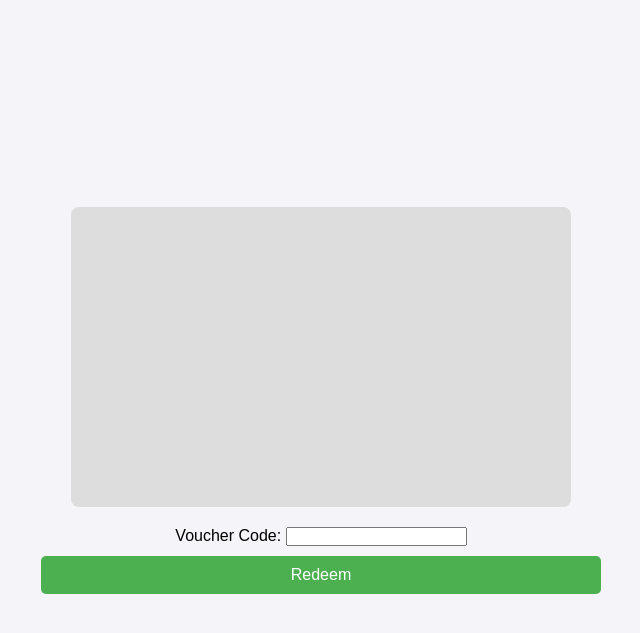
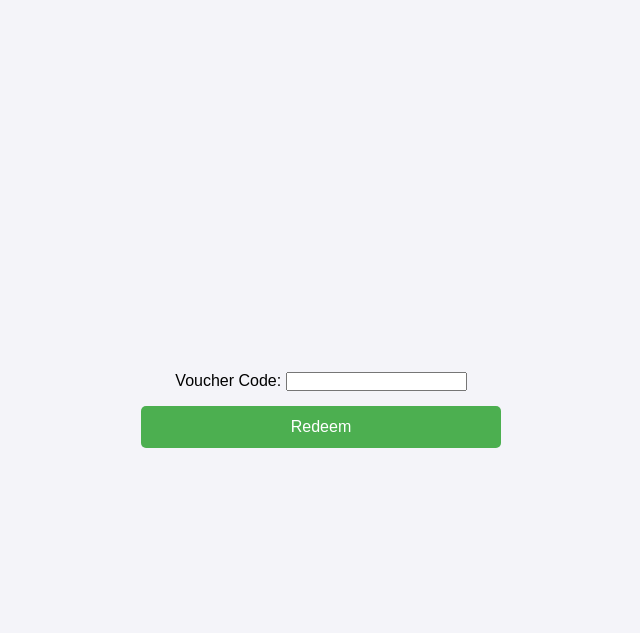
Before and after one commit to adamglos/voucher_system, a Django app: page /vouchers/redeem/ in a window 1280 px wide. Shown: the top 633 px of the page, without its empty margins (319-959 px from the left). Run offline with Django 5.2, Linux system fonts and the light colour scheme; some libraries are stand-ins or nearby versions.

Commit message:
Redeem voucher template upgrade 2

```diff
--- a/vouchers/templates/redeem_voucher.html
+++ b/vouchers/templates/redeem_voucher.html
@@ -4,8 +4,9 @@
     <meta charset="UTF-8">
     <title>Redeem Voucher</title>
     <script src="https://cdnjs.cloudflare.com/ajax/libs/html5-qrcode/2.3.8/html5-qrcode.min.js"></script>
+    <meta name="viewport" content="width=device-width, initial-scale=1.0"> <!-- Ważne dla urządzeń mobilnych -->
     <style>
-        /* Resetowanie marginesów i stylów */
+        /* Resetowanie stylów */
         * {
             margin: 0;
             padding: 0;
@@ -13,7 +14,7 @@
             font-family: Arial, sans-serif;
         }
 
-        /* Kontener na pełny ekran */
+        /* Pełny ekran dla ciała strony */
         body, html {
             width: 100%;
             height: 100%;
@@ -23,10 +24,10 @@
             background-color: #f4f4f9;
         }
 
-        /* Kontener dla skanera i formularza */
+        /* Kontener na pełny ekran na urządzeniach mobilnych */
         .container {
             width: 100%;
-            max-width: 600px;
+            max-width: 400px;
             padding: 20px;
             display: flex;
             flex-direction: column;
@@ -37,8 +38,7 @@
         /* Styl skanera QR */
         #qr-reader {
             width: 100%;
-            max-width: 500px;
-            height: 300px;
+            height: auto;
             background: #ddd;
             border-radius: 8px;
             overflow: hidden;
@@ -50,13 +50,13 @@
             display: flex;
             flex-direction: column;
             align-items: center;
-            gap: 10px;
+            gap: 15px;
         }
 
         /* Styl przycisku */
         button {
             width: 100%;
-            padding: 10px;
+            padding: 12px;
             font-size: 16px;
             background-color: #4CAF50;
             color: white;
@@ -72,7 +72,8 @@
         /* Styl komunikatu o błędzie */
         .error-message {
             color: red;
-            font-size: 16px;
+            font-size: 14px;
+            text-align: center;
         }
     </style>
 </head>
```
